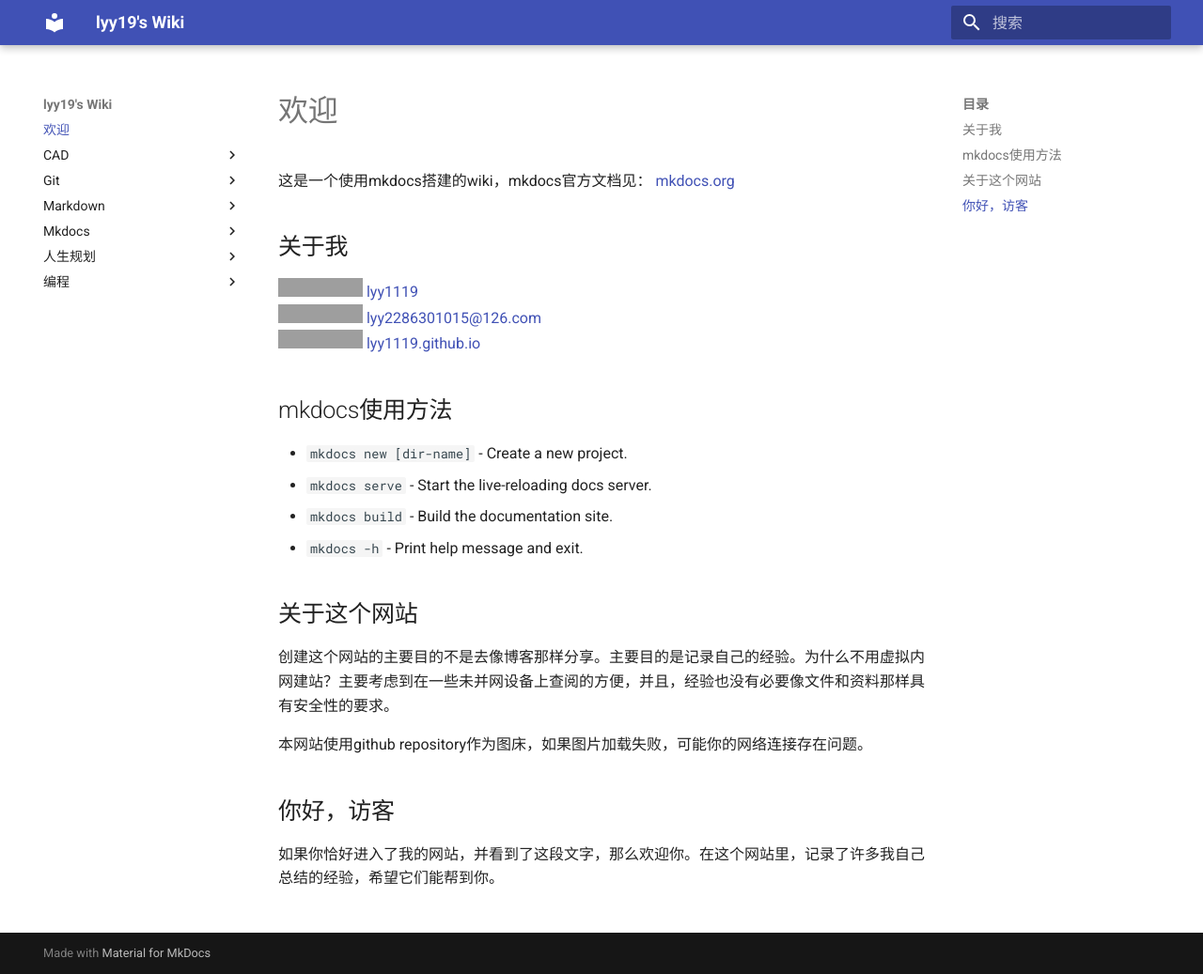
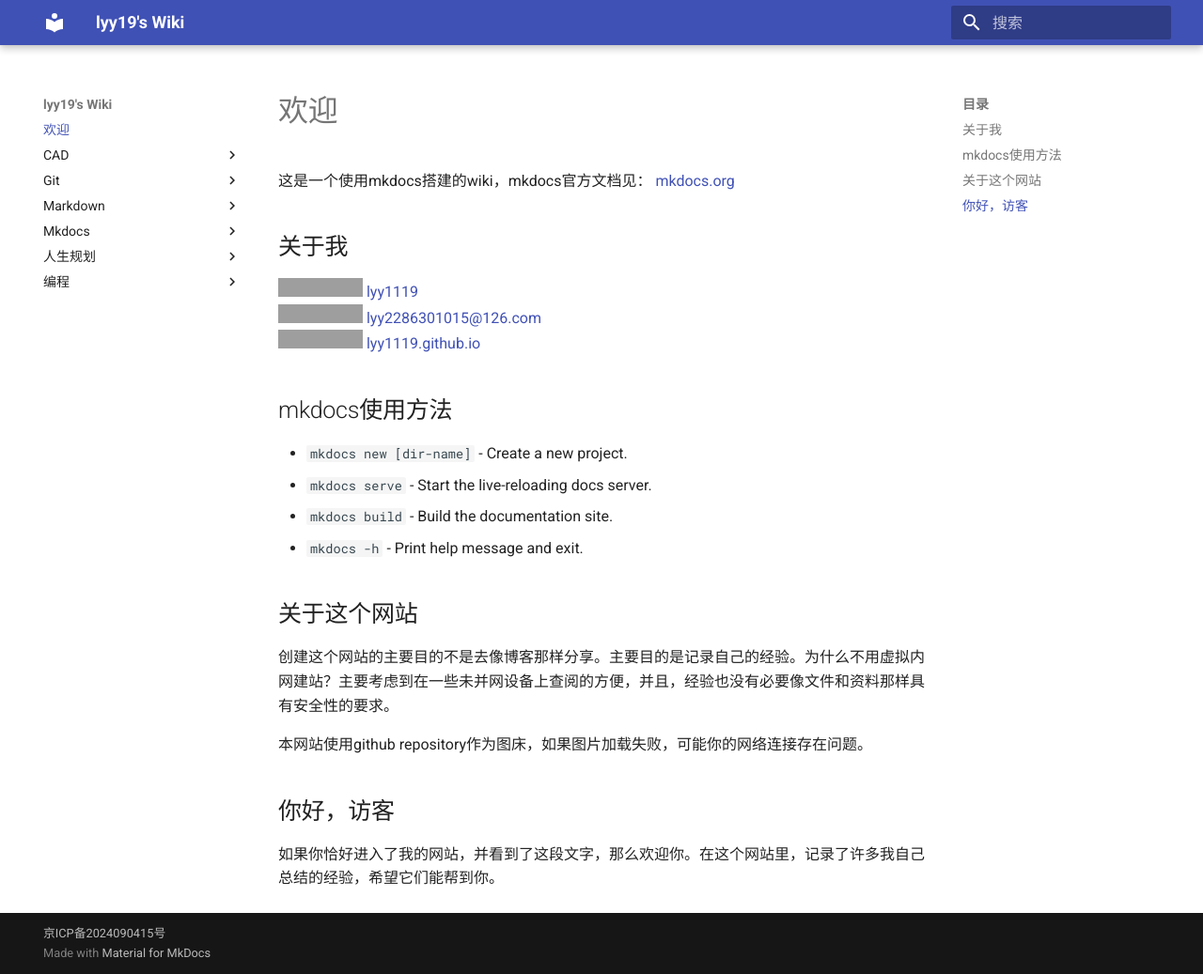
Before and after one commit to lyy1119/lyy1119.github.io, an MkDocs documentation site: the page built from docs/index.md, in a window 1280 px wide and 1037 px high. Shown: the whole window at 94% size. Built offline with MkDocs 1.6.1 and Material for MkDocs 9.7.7, drawn with Linux system fonts in a browser that asks for light colours; grey boxes are pictures that could not be loaded.

Commit message:
添加icp备案号

```diff
--- a/mkdocs.yml
+++ b/mkdocs.yml
@@ -68,3 +68,5 @@
 
 extra_css:
   - https://unpkg.com/katex@0/dist/katex.min.css
+
+copyright: <a href="https://beian.miit.gov.cn/" target="_blank">京ICP备2024090415号</a>
```
